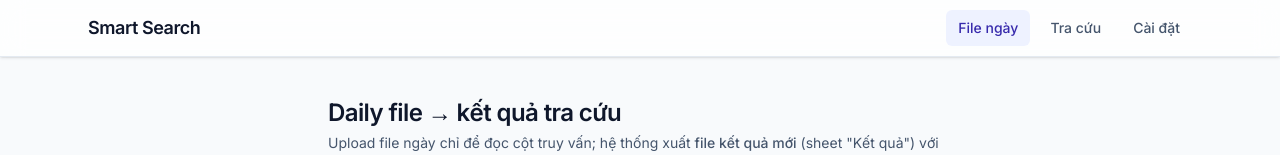
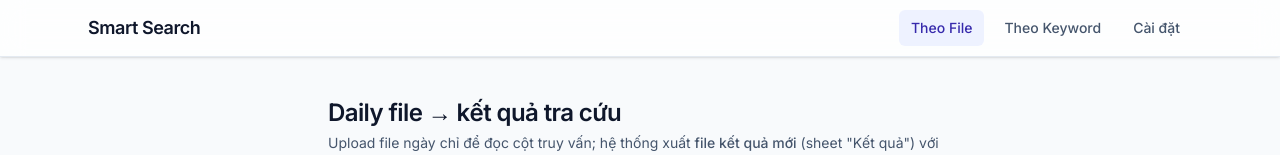
Before and after one commit to hueai1611-lab/find-price, a Next.js app: page /daily-file in a window 1280 px wide. Shown: the top 155 px of the page. Built offline with nearby package versions, Linux system fonts and the light colour scheme; no server answers; the database is empty.

Commit message:
change default route to theo File

```diff
--- a/app/components/app-header.tsx
+++ b/app/components/app-header.tsx
@@ -20,23 +20,28 @@ export function AppHeader() {
     pathname.startsWith('/inspect');
   const settingsActive = pathname.startsWith('/settings');
   const dailyFileActive =
-    pathname === '/daily-file' || pathname.startsWith('/daily-file/');
+    pathname === '/' ||
+    pathname === '/daily-file' ||
+    pathname.startsWith('/daily-file/');
 
   return (
     <header className="sticky top-0 z-50 border-b border-slate-200/90 bg-white/90 shadow-sm backdrop-blur-md supports-[backdrop-filter]:bg-white/75">
       <div className="mx-auto flex h-14 max-w-6xl items-center justify-between gap-4 px-4 sm:px-6">
         <Link
-          href="/search"
+          href="/daily-file"
           className="text-base font-semibold tracking-tight text-slate-900 sm:text-lg"
         >
           Smart Search
         </Link>
-        <nav className="flex shrink-0 items-center gap-1 sm:gap-2" aria-label="Main">
+        <nav
+          className="flex shrink-0 items-center gap-1 sm:gap-2"
+          aria-label="Main"
+        >
           <Link href="/daily-file" className={navLink(dailyFileActive)}>
-            File ngày
+            Theo File
           </Link>
           <Link href="/search" className={navLink(searchActive)}>
-            Tra cứu
+            Theo Keyword
           </Link>
           <Link href="/settings/search" className={navLink(settingsActive)}>
             Cài đặt
--- a/app/daily-file/layout.tsx
+++ b/app/daily-file/layout.tsx
@@ -1,7 +1,7 @@
 import type { Metadata } from 'next';
 
 export const metadata: Metadata = {
-  title: 'File ngày',
+  title: 'daily-file',
 };
 
 export default function DailyFileLayout({
--- a/app/inspect/row/layout.tsx
+++ b/app/inspect/row/layout.tsx
@@ -1,7 +1,7 @@
 import type { Metadata } from 'next';
 
 export const metadata: Metadata = {
-  title: 'Xem dòng nguồn',
+  title: 'inspect/row',
 };
 
 export default function InspectRowLayout({
--- a/app/page.tsx
+++ b/app/page.tsx
@@ -1,5 +1,5 @@
 import { redirect } from 'next/navigation';
 
 export default function Home() {
-  redirect('/search');
+  redirect('/daily-file');
 }
--- a/app/search/all/layout.tsx
+++ b/app/search/all/layout.tsx
@@ -1,7 +1,7 @@
 import type { Metadata } from 'next';
 
 export const metadata: Metadata = {
-  title: 'Tất cả kết quả',
+  title: 'search/all',
 };
 
 export default function SearchAllLayout({
--- a/app/search/layout.tsx
+++ b/app/search/layout.tsx
@@ -1,7 +1,7 @@
 import type { Metadata } from 'next';
 
 export const metadata: Metadata = {
-  title: 'Tra cứu',
+  title: 'search',
 };
 
 export default function SearchLayout({
--- a/app/settings/layout.tsx
+++ b/app/settings/layout.tsx
@@ -1,7 +1,7 @@
 import type { Metadata } from 'next';
 
 export const metadata: Metadata = {
-  title: 'Cài đặt',
+  title: 'settings',
 };
 
 export default function SettingsLayout({
```
